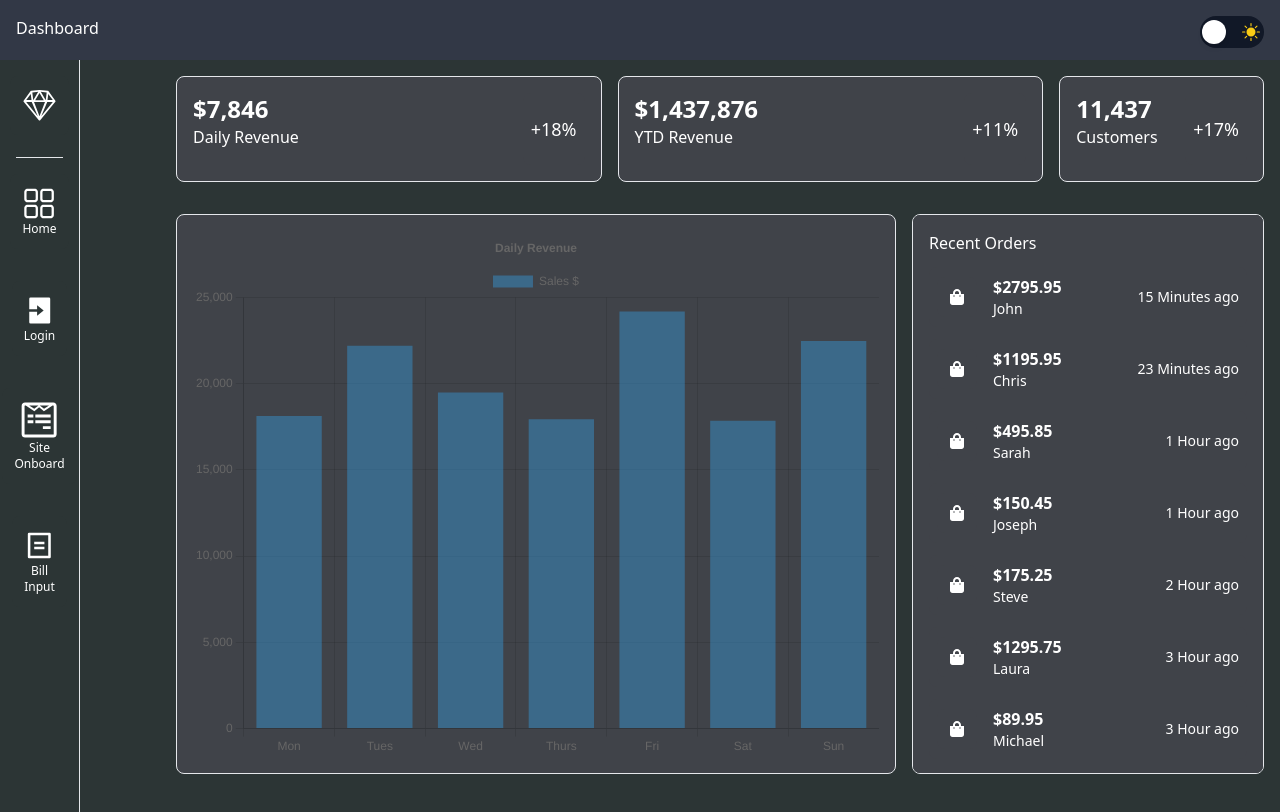
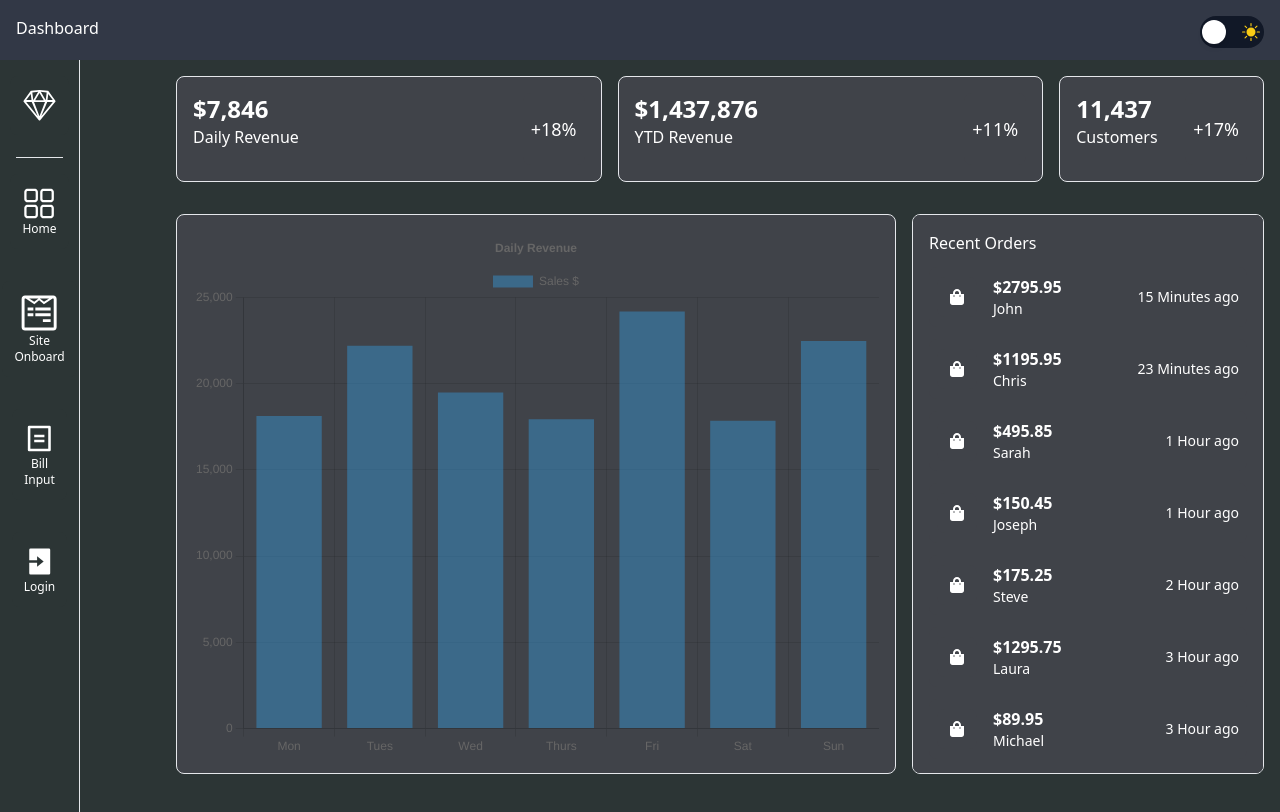
Before and after one commit to WebDevXpert/webserver-admin, a Next.js app: page / in a window 1280 px wide. Shown: the top 812 px of the page. Built offline with nearby package versions, Linux system fonts and the light colour scheme.

Commit message:
WEBSERVER-4 || sidebar fixes

```diff
--- a/components/Sidebar.jsx
+++ b/components/Sidebar.jsx
@@ -28,12 +28,6 @@ const Sidebar = ({ children }) => {
               <h1 className='text-xs'>Register</h1>
             </div>
           </Link> */}
-          <Link href='/LoginForm'>
-            <div className='bg-gray-100 hover:bg-gray-200 cursor-pointer my-4 p-3 rounded-lg inline-block dark:bg-dark dark:text-white'>
-              <RiLoginBoxFill size={35} className='w-full' />
-              <h1 className='text-xs'>Login</h1>
-            </div>
-          </Link>
           <Link href='/OnboardForm'>
             <div className='bg-gray-100 hover:bg-gray-200 cursor-pointer my-4 p-3 rounded-lg inline-block dark:bg-dark dark:text-white'>
               <FaWpforms size={40} className='w-full' />
@@ -46,6 +40,12 @@ const Sidebar = ({ children }) => {
               <h1 className='text-xs'>Bill Input</h1>
             </div>
           </Link>
+          <Link href='/LoginForm'>
+            <div className='bg-gray-100 hover:bg-gray-200 cursor-pointer my-4 p-3 rounded-lg inline-block dark:bg-dark dark:text-white'>
+              <RiLoginBoxFill size={35} className='w-full' />
+              <h1 className='text-xs'>Login</h1>
+            </div>
+          </Link>
         </div>
       </div>
       <main className='ml-20 w-full'>{children}</main>
```
